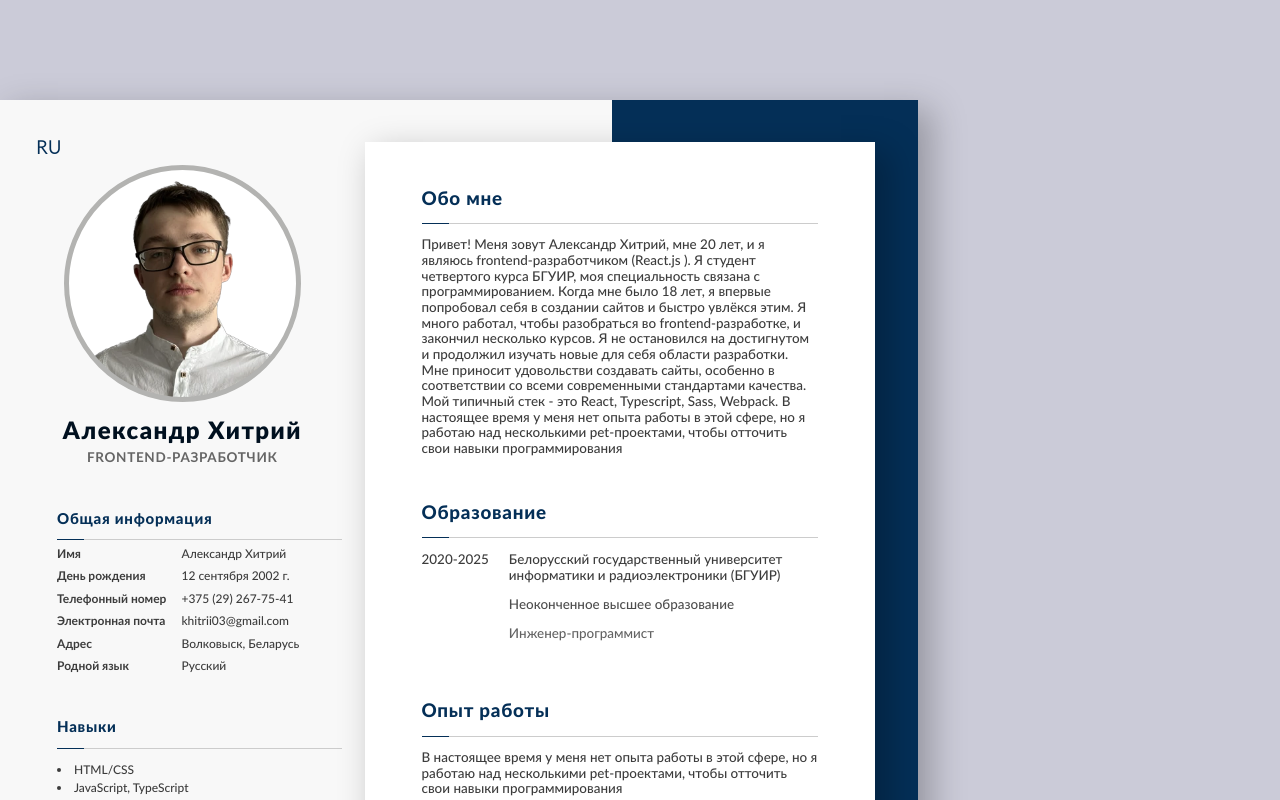
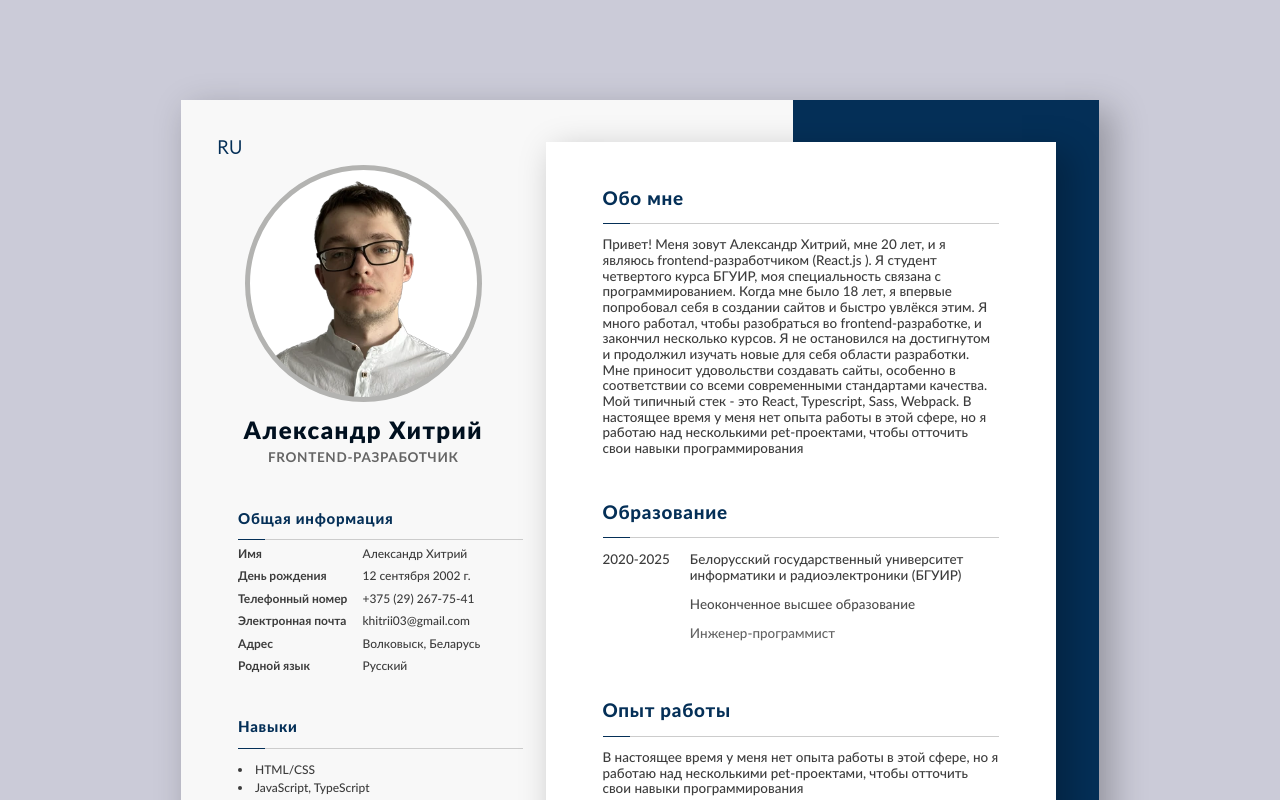
Before and after one commit to foxnorth228/foxnorth228, a React app: page / in a window 1280 px wide. Shown: the top 800 px of the page. Built offline with nearby package versions, Linux system fonts and the light colour scheme.

Commit message:
fix: make cv centered

```diff
--- a/src/pages/App/style.scss
+++ b/src/pages/App/style.scss
@@ -30,8 +30,6 @@
 html {
     box-sizing: border-box;
     background-color: rgb(203, 203, 216);
-    width: fit-content;
-    height: min-content;
 }
 
 *,
```
